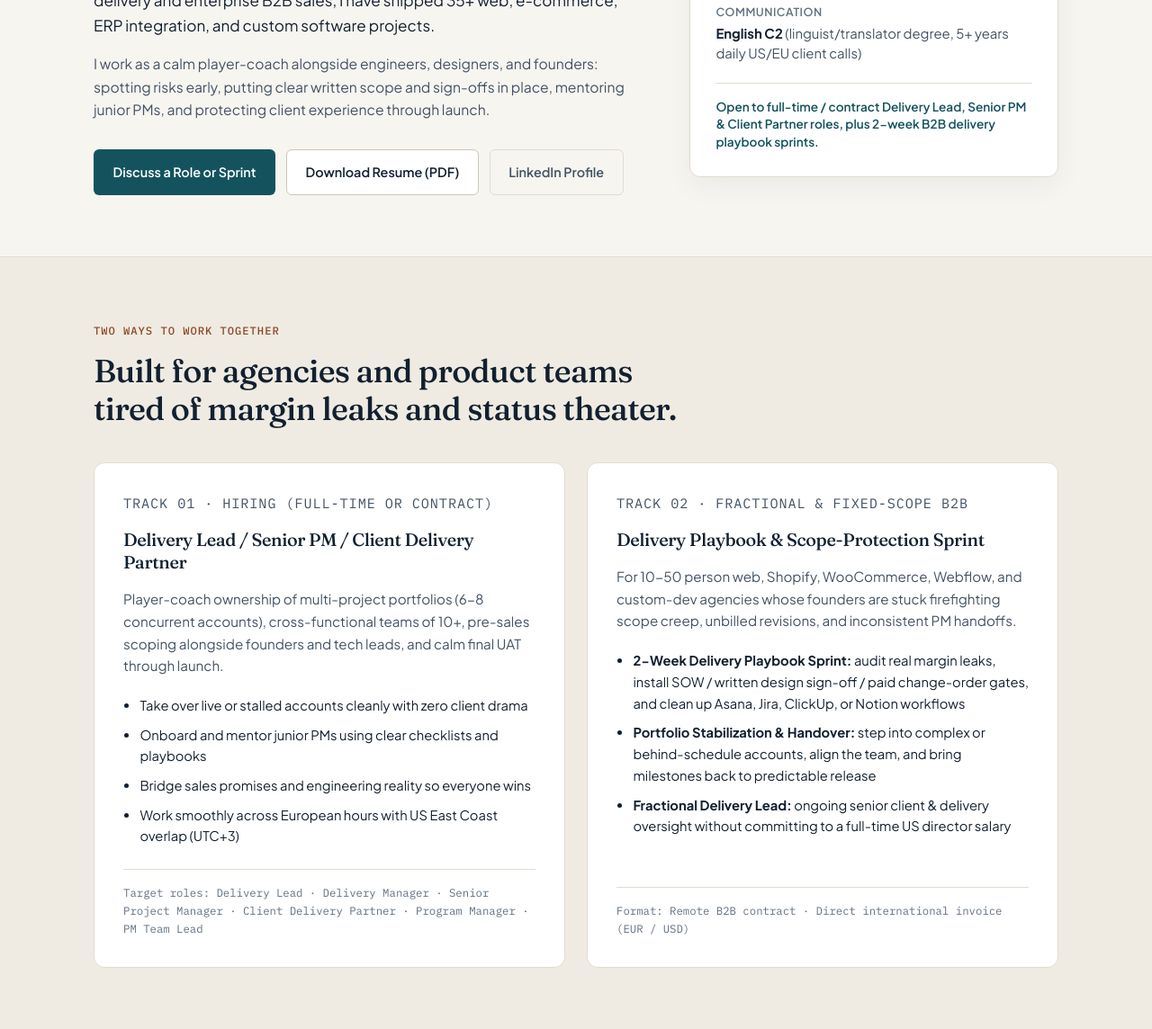
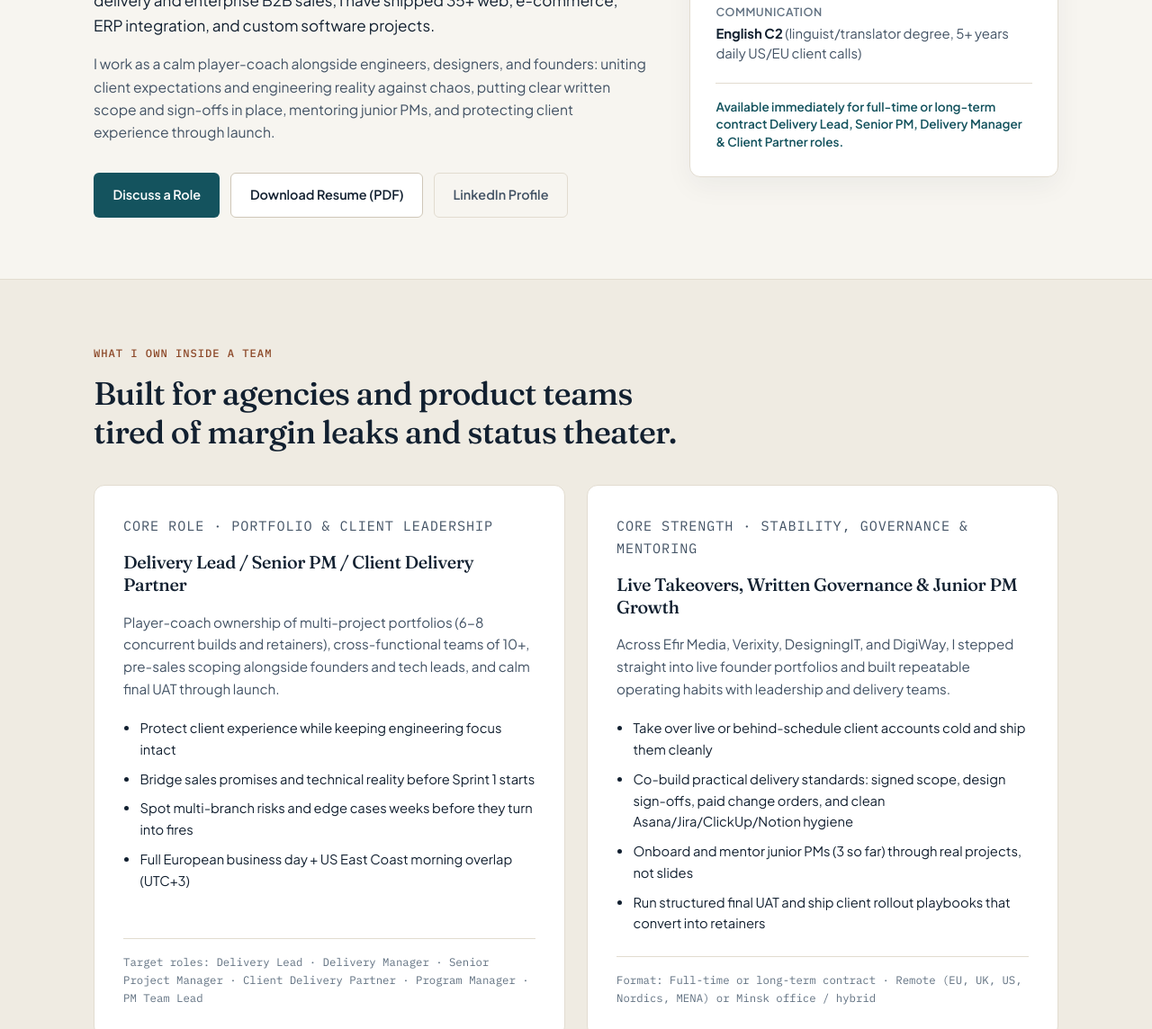
Before and after one commit to eugene-chernushevich/eugene-chernushevich.github.io, a plain HTML site: page index.html in a window 1280 px wide. Shown: the part 469-1613 px from the top of the page at 90% size. Drawn offline with Linux system fonts and the light colour scheme.

Commit message:
Focus portfolio 100% on full-time and long-term contract hiring

```diff
--- a/index.html
+++ b/index.html
@@ -4,7 +4,7 @@
   <meta charset="utf-8">
   <meta name="viewport" content="width=device-width, initial-scale=1.0">
   <title>Eugene Chernushevich - Digital Delivery &amp; Operations Leader | Delivery Lead &amp; Senior PM</title>
-  <meta name="description" content="Eugene Chernushevich - Digital Delivery &amp; Operations Leader with 5+ years leading US and EU agency portfolios (35+ shipped projects across web, e-commerce, ERP integrations, and custom platforms). Available for Delivery Lead / Senior PM / Client Delivery Partner roles and fractional agency delivery playbooks.">
+  <meta name="description" content="Eugene Chernushevich - Digital Delivery &amp; Operations Leader with 5+ years leading US and EU agency portfolios (35+ shipped projects across web, e-commerce, ERP integrations, and custom platforms). Open to full-time and long-term contract Delivery Lead, Senior Project Manager, Delivery Manager, and Client Delivery Partner roles.">
   <meta name="robots" content="index, follow">
   <meta name="author" content="Eugene Chernushevich">
   <link rel="canonical" href="https://eugene-chernushevich.github.io/">
@@ -68,7 +68,7 @@
       </button>
       <nav id="primary-nav" class="site-nav" aria-label="Primary navigation">
         <a href="#work">Selected Cases</a>
-        <a href="#services">How I Help</a>
+        <a href="#services">What I Own</a>
         <a href="#playbook">Delivery Rules</a>
         <a href="#proof">Recommendations</a>
         <a href="#contact" class="nav-cta">Contact</a>
@@ -86,10 +86,10 @@
             I am <strong>Eugene Chernushevich</strong>, a Digital Delivery &amp; Operations Leader (Delivery Lead, Senior Project Manager, Delivery Manager, Client Delivery Partner). Over 5+ years leading US and EU agency portfolios and 10+ years across delivery and enterprise B2B sales, I have shipped 35+ web, e-commerce, ERP integration, and custom software projects.
           </p>
           <p class="hero-sub">
-            I work as a calm player-coach alongside engineers, designers, and founders: spotting risks early, putting clear written scope and sign-offs in place, mentoring junior PMs, and protecting client experience through launch.
+            I work as a calm player-coach alongside engineers, designers, and founders: uniting client expectations and engineering reality against chaos, putting clear written scope and sign-offs in place, mentoring junior PMs, and protecting client experience through launch.
           </p>
           <div class="hero-actions">
-            <a class="btn btn-primary" href="#contact">Discuss a Role or Sprint</a>
+            <a class="btn btn-primary" href="#contact">Discuss a Role</a>
             <a class="btn btn-secondary" href="Eugene_Chernushevich_Resume_v3.pdf" download>Download Resume (PDF)</a>
             <a class="btn btn-ghost" href="https://www.linkedin.com/in/eugene-chernushevich" target="_blank" rel="noopener noreferrer me">LinkedIn Profile</a>
           </div>
@@ -116,7 +116,7 @@
             </div>
           </dl>
           <div class="dossier-foot">
-            <span class="availability-note">Open to full-time / contract Delivery Lead, Senior PM &amp; Client Partner roles, plus 2-week B2B delivery playbook sprints.</span>
+            <span class="availability-note">Available immediately for full-time or long-term contract Delivery Lead, Senior PM, Delivery Manager &amp; Client Partner roles.</span>
           </div>
         </aside>
       </div>
@@ -125,38 +125,39 @@
     <section id="services" class="section section-tinted">
       <div class="container">
         <div class="section-head">
-          <p class="eyebrow">Two Ways to Work Together</p>
+          <p class="eyebrow">What I Own Inside a Team</p>
           <h2>Built for agencies and product teams tired of margin leaks and status theater.</h2>
         </div>
 
         <div class="track-grid">
           <article class="track-card">
-            <p class="track-kicker">Track 01 · Hiring (Full-Time or Contract)</p>
+            <p class="track-kicker">Core Role · Portfolio &amp; Client Leadership</p>
             <h3>Delivery Lead / Senior PM / Client Delivery Partner</h3>
             <p>
-              Player-coach ownership of multi-project portfolios (6-8 concurrent accounts), cross-functional teams of 10+, pre-sales scoping alongside founders and tech leads, and calm final UAT through launch.
+              Player-coach ownership of multi-project portfolios (6-8 concurrent builds and retainers), cross-functional teams of 10+, pre-sales scoping alongside founders and tech leads, and calm final UAT through launch.
             </p>
             <ul class="clean-list">
-              <li>Take over live or stalled accounts cleanly with zero client drama</li>
-              <li>Onboard and mentor junior PMs using clear checklists and playbooks</li>
-              <li>Bridge sales promises and engineering reality so everyone wins</li>
-              <li>Work smoothly across European hours with US East Coast overlap (UTC+3)</li>
+              <li>Protect client experience while keeping engineering focus intact</li>
+              <li>Bridge sales promises and technical reality before Sprint 1 starts</li>
+              <li>Spot multi-branch risks and edge cases weeks before they turn into fires</li>
+              <li>Full European business day + US East Coast morning overlap (UTC+3)</li>
             </ul>
             <p class="track-meta">Target roles: Delivery Lead · Delivery Manager · Senior Project Manager · Client Delivery Partner · Program Manager · PM Team Lead</p>
           </article>
 
           <article class="track-card">
-            <p class="track-kicker">Track 02 · Fractional &amp; Fixed-Scope B2B</p>
-            <h3>Delivery Playbook &amp; Scope-Protection Sprint</h3>
+            <p class="track-kicker">Core Strength · Stability, Governance &amp; Mentoring</p>
+            <h3>Live Takeovers, Written Governance &amp; Junior PM Growth</h3>
             <p>
-              For 10-50 person web, Shopify, WooCommerce, Webflow, and custom-dev agencies whose founders are stuck firefighting scope creep, unbilled revisions, and inconsistent PM handoffs.
+              Across Efir Media, Verixity, DesigningIT, and DigiWay, I stepped straight into live founder portfolios and built repeatable operating habits with leadership and delivery teams.
             </p>
             <ul class="clean-list">
-              <li><strong>2-Week Delivery Playbook Sprint:</strong> audit real margin leaks, install SOW / written design sign-off / paid change-order gates, and clean up Asana, Jira, ClickUp, or Notion workflows</li>
-              <li><strong>Portfolio Stabilization &amp; Handover:</strong> step into complex or behind-schedule accounts, align the team, and bring milestones back to predictable release</li>
-              <li><strong>Fractional Delivery Lead:</strong> ongoing senior client &amp; delivery oversight without committing to a full-time US director salary</li>
+              <li>Take over live or behind-schedule client accounts cold and ship them cleanly</li>
+              <li>Co-build practical delivery standards: signed scope, design sign-offs, paid change orders, and clean Asana/Jira/ClickUp/Notion hygiene</li>
+              <li>Onboard and mentor junior PMs (3 so far) through real projects, not slides</li>
+              <li>Run structured final UAT and ship client rollout playbooks that convert into retainers</li>
             </ul>
-            <p class="track-meta">Format: Remote B2B contract · Direct international invoice (EUR / USD)</p>
+            <p class="track-meta">Format: Full-time or long-term contract · Remote (EU, UK, US, Nordics, MENA) or Minsk office / hybrid</p>
           </article>
         </div>
       </div>
@@ -450,9 +451,9 @@
       <div class="container contact-grid">
         <div>
           <p class="eyebrow eyebrow-light">Direct Contact</p>
-          <h2>Need steady delivery leadership or a clean agency playbook?</h2>
+          <h2>Hiring a steady Delivery Lead or Senior PM?</h2>
           <p class="contact-lead">
-            Reach out directly by email or LinkedIn. Whether you are hiring a Delivery Lead / Senior PM or want a focused 2-week delivery audit for your agency, I reply within one business day.
+            Reach out directly by email or LinkedIn. If you are looking for a full-time or long-term contract leader to own complex client portfolios cleanly, I reply within one business day.
           </p>
         </div>
         <div class="contact-actions">
```
